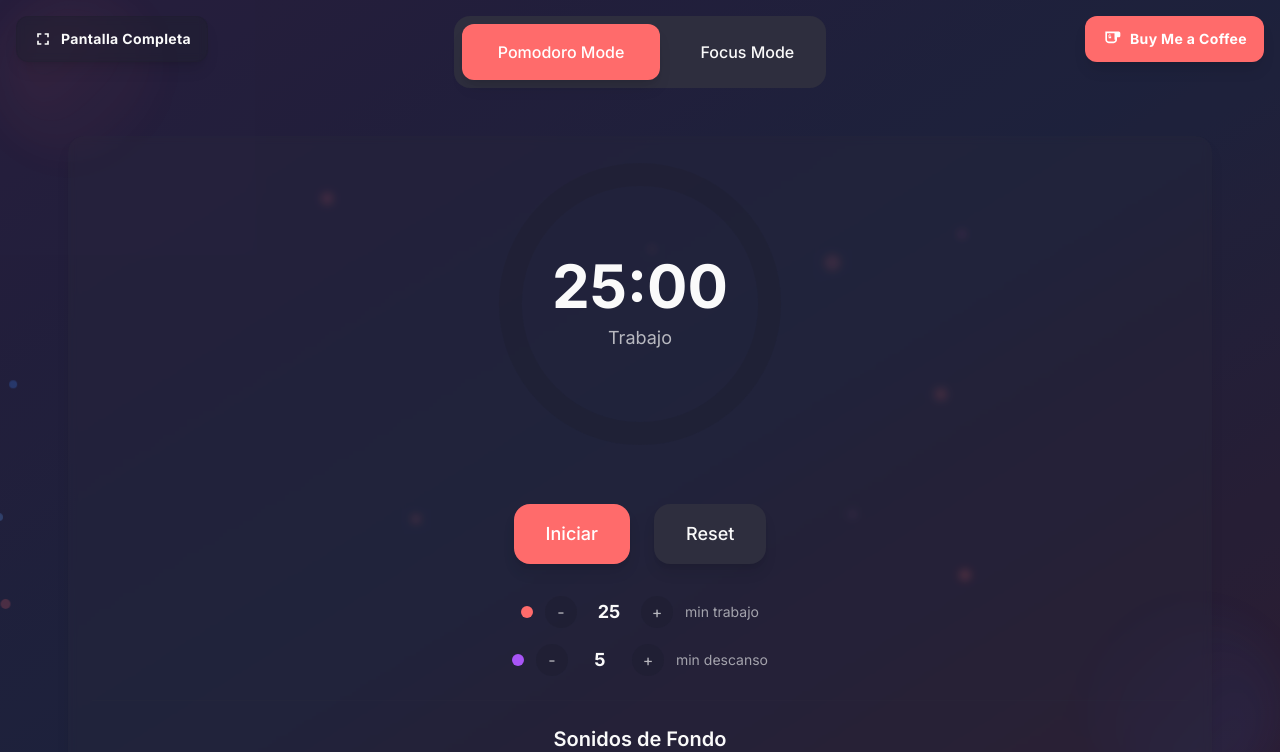
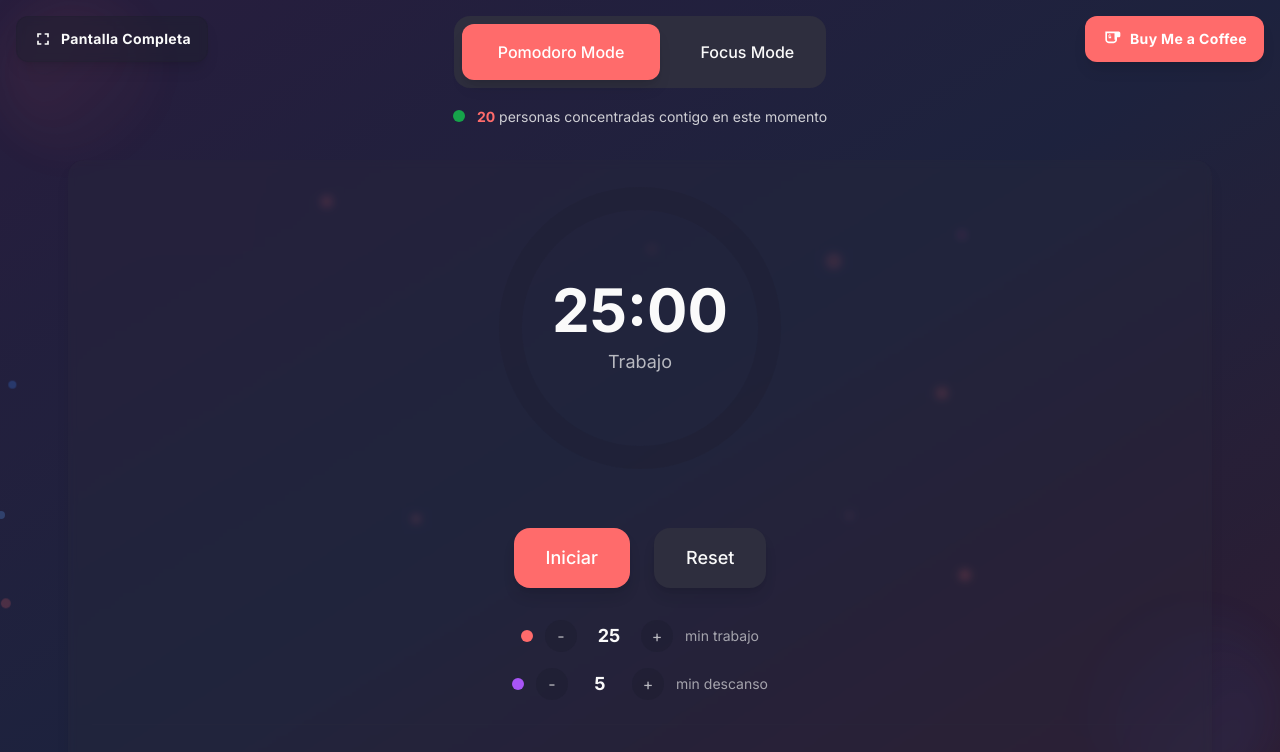
Before and after one commit to juanma97/focus, a React (Vite) app: page / in a window 1280 px wide. Shown: the top 752 px of the page. Built offline with nearby package versions, Linux system fonts and the light colour scheme.

Commit message:
added counter live

```diff
--- a/src/App.tsx
+++ b/src/App.tsx
@@ -4,6 +4,7 @@ import FocusMode from './components/FocusMode'
 import AnimatedBackground from './components/AnimatedBackground'
 import BuyMeACoffee from './components/BuyMeACoffee'
 import FullscreenButton from './components/FullscreenButton'
+import LiveCounter from './components/LiveCounter'
 
 type Mode = 'pomodoro' | 'focus'
 
@@ -22,7 +23,7 @@ function App() {
       <BuyMeACoffee />
 
       {/* Header */}
-      <header className="p-4 relative z-10">
+      <header className="p-4 pb-2 relative z-10">
         <div className="max-w-4xl mx-auto">
 
           {/* Mode Selector */}
@@ -50,11 +51,14 @@ function App() {
               </button>
             </div>
           </div>
+
+          {/* Live Counter */}
+          <LiveCounter />
         </div>
       </header>
 
       {/* Main Content */}
-      <main className="flex-1 flex items-center justify-center p-4 relative z-10 min-h-0">
+      <main className="flex-1 flex items-center justify-center p-4 pt-2 relative z-10 min-h-0">
         <div className="w-full h-full">
           {mode === 'pomodoro' ? <PomodoroTimer /> : <FocusMode />}
         </div>
--- /dev/null
+++ b/src/components/LiveCounter.tsx
@@ -0,0 +1,56 @@
+import { useState, useEffect } from 'react'
+
+function LiveCounter() {
+  const [onlineCount, setOnlineCount] = useState(0)
+  const [isBlinking, setIsBlinking] = useState(false)
+
+  useEffect(() => {
+    // Simular contador de personas conectadas
+    const generateRandomCount = () => {
+      // Número base entre 15-45 personas
+      const baseCount = Math.floor(Math.random() * 31) + 15
+      // Variación pequeña para simular movimiento
+      const variation = Math.floor(Math.random() * 7) - 3
+      return Math.max(12, baseCount + variation)
+    }
+
+    // Establecer contador inicial
+    setOnlineCount(generateRandomCount())
+
+    // Actualizar cada 3-8 segundos para simular movimiento real
+    const interval = setInterval(() => {
+      setOnlineCount(generateRandomCount())
+    }, Math.random() * 5000 + 3000)
+
+    return () => clearInterval(interval)
+  }, [])
+
+  useEffect(() => {
+    // Efecto de parpadeo del botón
+    const blinkInterval = setInterval(() => {
+      setIsBlinking(prev => !prev)
+    }, 2000) // Parpadea cada 2 segundos
+
+    return () => clearInterval(blinkInterval)
+  }, [])
+
+  return (
+    <div className="flex items-center justify-center gap-3 mb-4">
+      {/* Botón parpadeante */}
+      <div className={`w-3 h-3 rounded-full transition-all duration-1000 ${
+        isBlinking
+          ? 'bg-green-400 shadow-lg shadow-green-400/50'
+          : 'bg-green-600'
+      }`}></div>
+
+      {/* Contador de personas */}
+      <div className="text-center">
+        <span className="text-text/80 text-sm">
+          <span className="font-bold text-accent">{onlineCount}</span> personas concentradas contigo en este momento
+        </span>
+      </div>
+    </div>
+  )
+}
+
+export default LiveCounter
```
